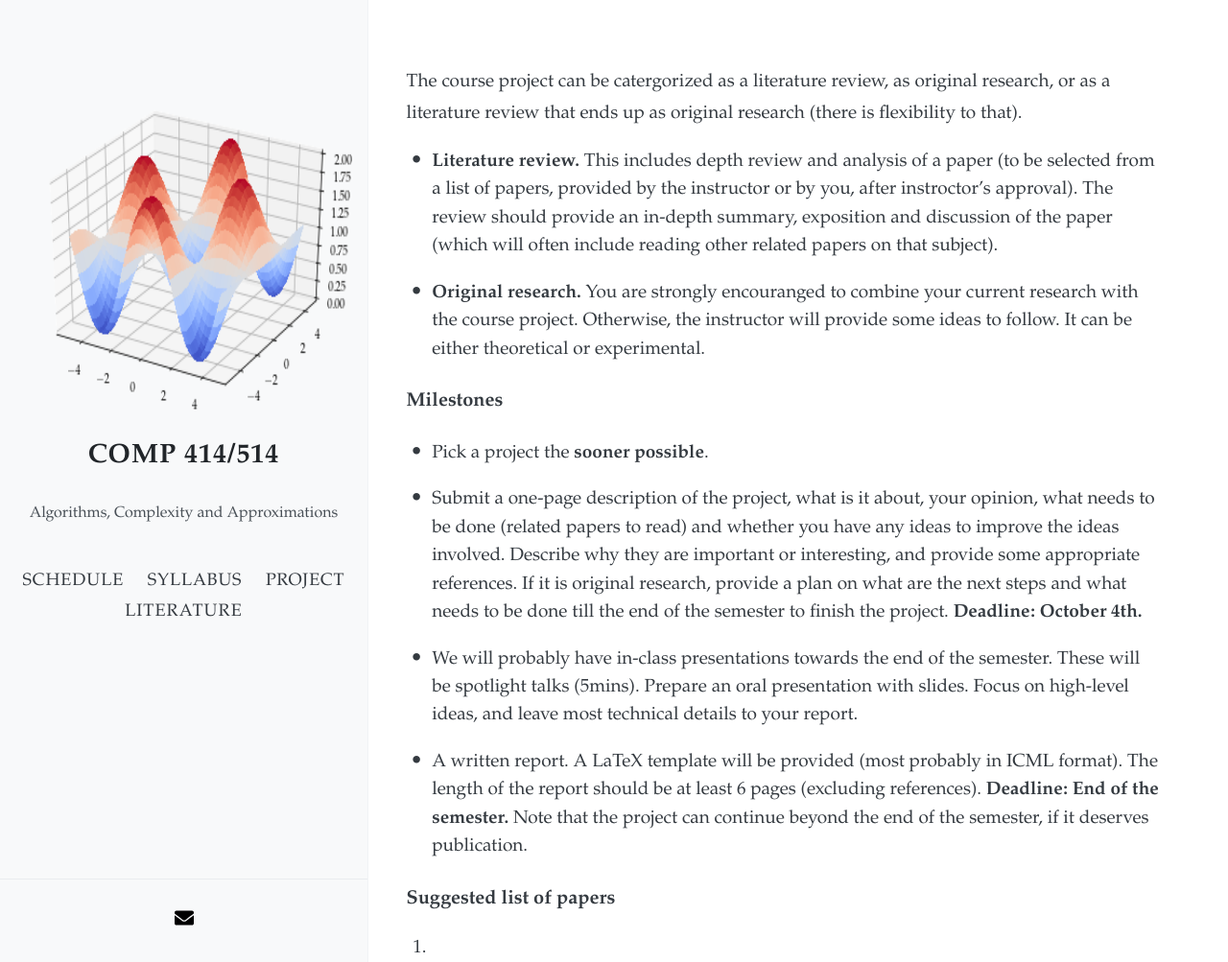
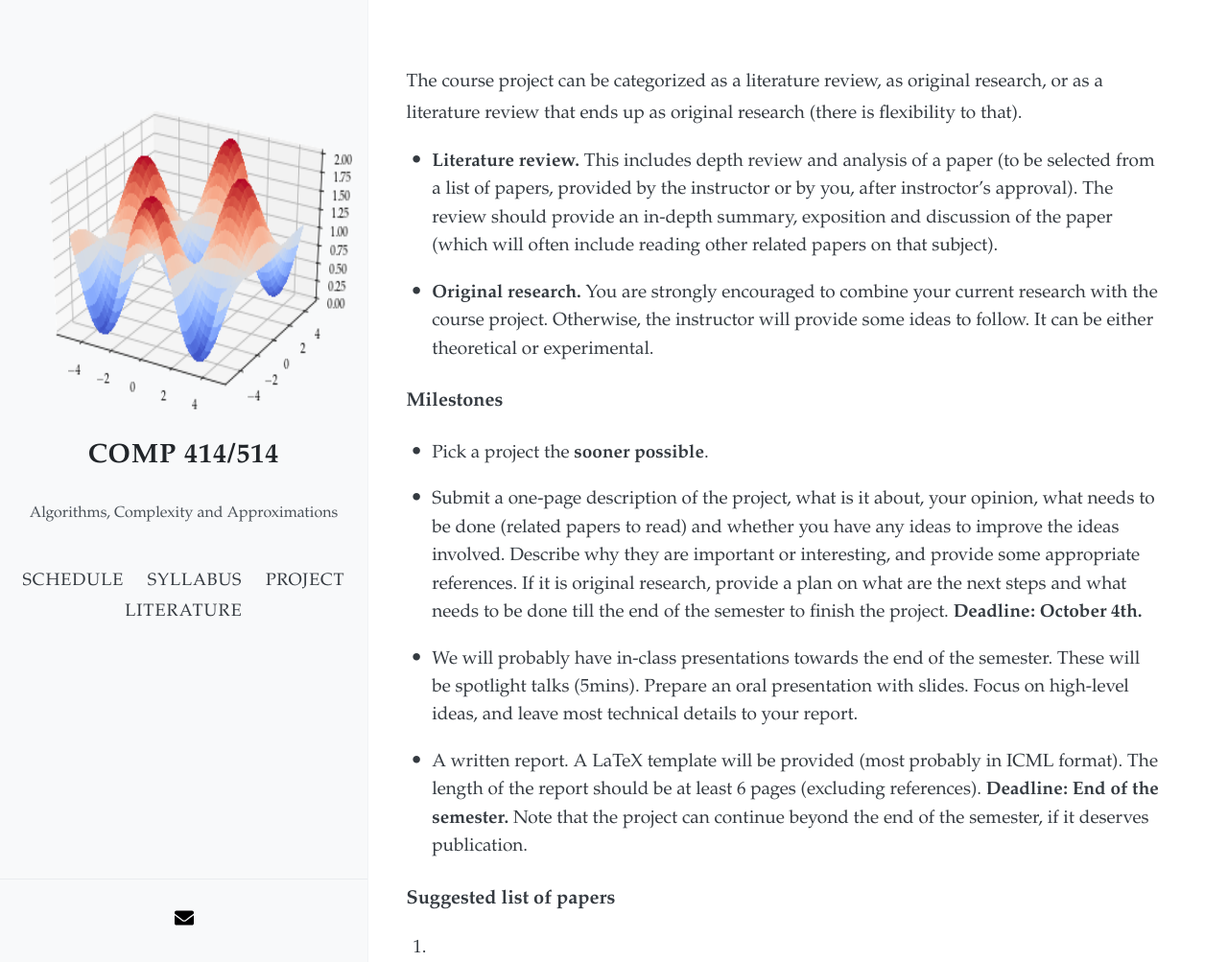
Before and after one commit to akyrillidis/comp414-514, a Jekyll site: the page built from project.md, in a window 1280 px wide and 1003 px high. Shown: the whole window at 96% size. Built offline with Jekyll 4.4.1, drawn with Linux system fonts in a browser that asks for light colours; nearby versions of some CDN libraries.

Commit message:
Update project.md

```diff
--- a/project.md
+++ b/project.md
@@ -4,11 +4,11 @@ layout: default
 
 &nbsp;
 
-The course project can be catergorized as a literature review, as original research, or as a literature review that ends up as original research (there is flexibility to that).
+The course project can be categorized as a literature review, as original research, or as a literature review that ends up as original research (there is flexibility to that).
 
 - **Literature review.** This includes depth review and analysis of a paper (to be selected from a list of papers, provided by the instructor or by you, after instroctor's approval). The review should provide an in-depth summary, exposition and discussion of the paper (which will often include reading other related papers on that subject).
 
-- **Original research.** You are strongly encouranged to combine your current research with the course project. Otherwise, the instructor will provide some ideas to follow. It can be either theoretical or experimental.
+- **Original research.** You are strongly encouraged to combine your current research with the course project. Otherwise, the instructor will provide some ideas to follow. It can be either theoretical or experimental.
 
 ### Milestones
 
```
